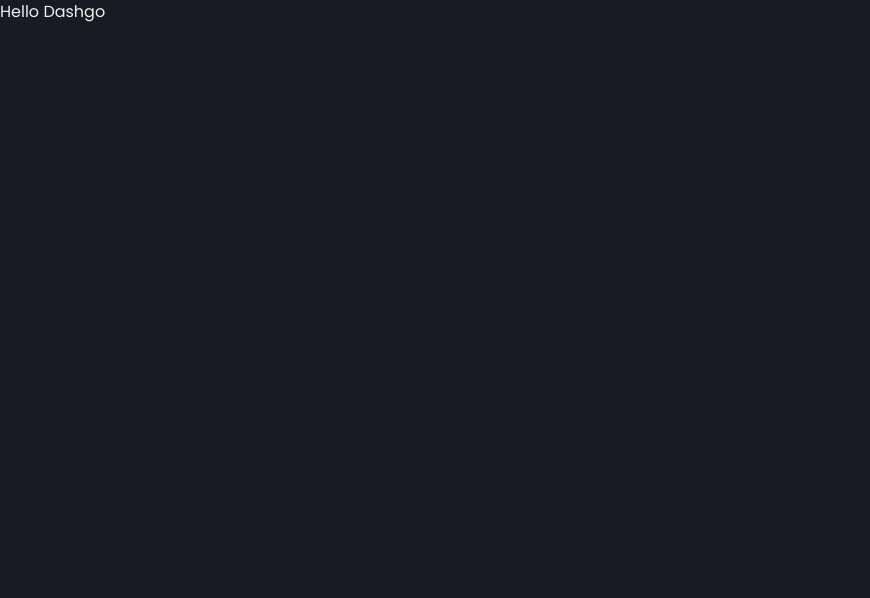
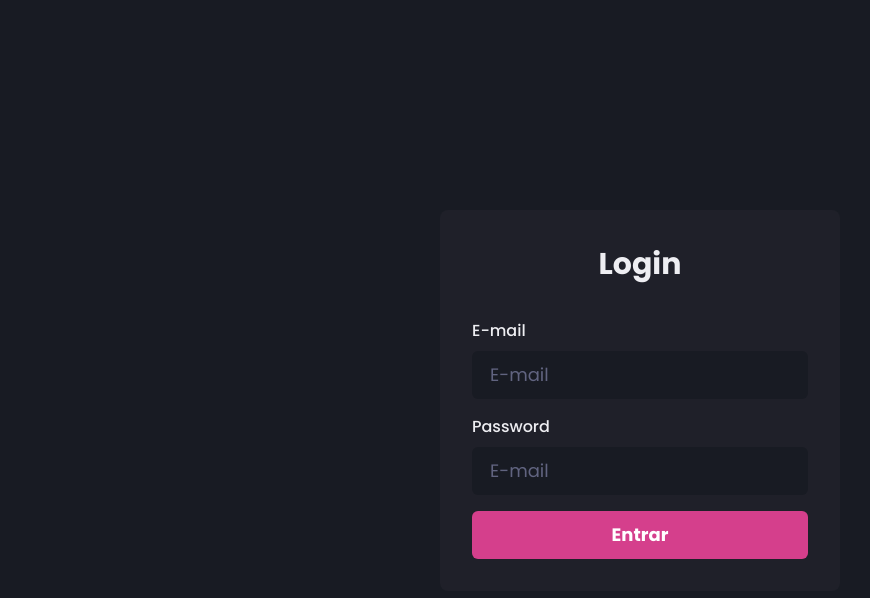
Before and after one commit to GersonRocha9/dashgo, a Next.js app: page / in a window 1280 px wide. Shown: the top 598 px of the page, without its empty margins (0-870 px from the left). Built offline with nearby package versions, Linux system fonts and the light colour scheme.

Commit message:
sign in page and form component done

```diff
--- a/package.json
+++ b/package.json
@@ -11,6 +11,8 @@
   "dependencies": {
     "@chakra-ui/core": "^0.8.0",
     "@chakra-ui/react": "^2.2.8",
+    "@emotion/core": "^11.0.0",
+    "@emotion/css": "^11.10.0",
     "@emotion/react": "^11.10.0",
     "@emotion/styled": "^11.10.0",
     "framer-motion": "^7.2.0",
--- /dev/null
+++ b/src/components/Form/Input.tsx
@@ -0,0 +1,29 @@
+import { FormControl, FormLabel, Input as ChakraInput, InputProps as ChakraInputProps } from "@chakra-ui/react";
+import React from "react";
+
+interface InputProps extends ChakraInputProps {
+  name: string;
+  label?: string;
+}
+
+export const Input = ({ name, label, ...rest }: InputProps) => {
+  return (
+    <FormControl>
+      {!!label && <FormLabel htmlFor={name}>{label}</FormLabel>}
+
+      <ChakraInput
+        name={name}
+        id={name}
+        placeholder="E-mail"
+        focusBorderColor="pink.500"
+        bgColor="gray.900"
+        variant="filled"
+        _hover={{
+          bgColor: "gray.900",
+        }}
+        size="lg"
+        {...rest}
+      />
+    </FormControl>
+  );
+};
--- a/src/pages/index.tsx
+++ b/src/pages/index.tsx
@@ -1,7 +1,21 @@
-export default function Home() {
+import { Button, Flex, Stack, Text } from "@chakra-ui/react";
+import { Input } from "../components/Form/Input";
+
+export default function SignIn() {
   return (
-    <div>
-      <h1>Hello Dashgo</h1>
-    </div>
+    <Flex w="100vw" h="100vh" align="center" justify="center">
+      <Flex as="form" w="100%" maxW={400} bg="gray.800" borderRadius={8} p={8} flexDir="column">
+        <Text fontSize="3xl" fontWeight="bold" textAlign="center" mb={8}>
+          Login
+        </Text>
+        <Stack spacing={4}>
+          <Input name="email" label="E-mail" type="email" />
+          <Input name="password" label="Password" type="password" />
+        </Stack>
+        <Button type="submit" mt={4} colorScheme="pink" size="lg">
+          Entrar
+        </Button>
+      </Flex>
+    </Flex>
   );
 }
```
Also changed, not shown: 1 other file (tests, documents, lock files or other folders).
